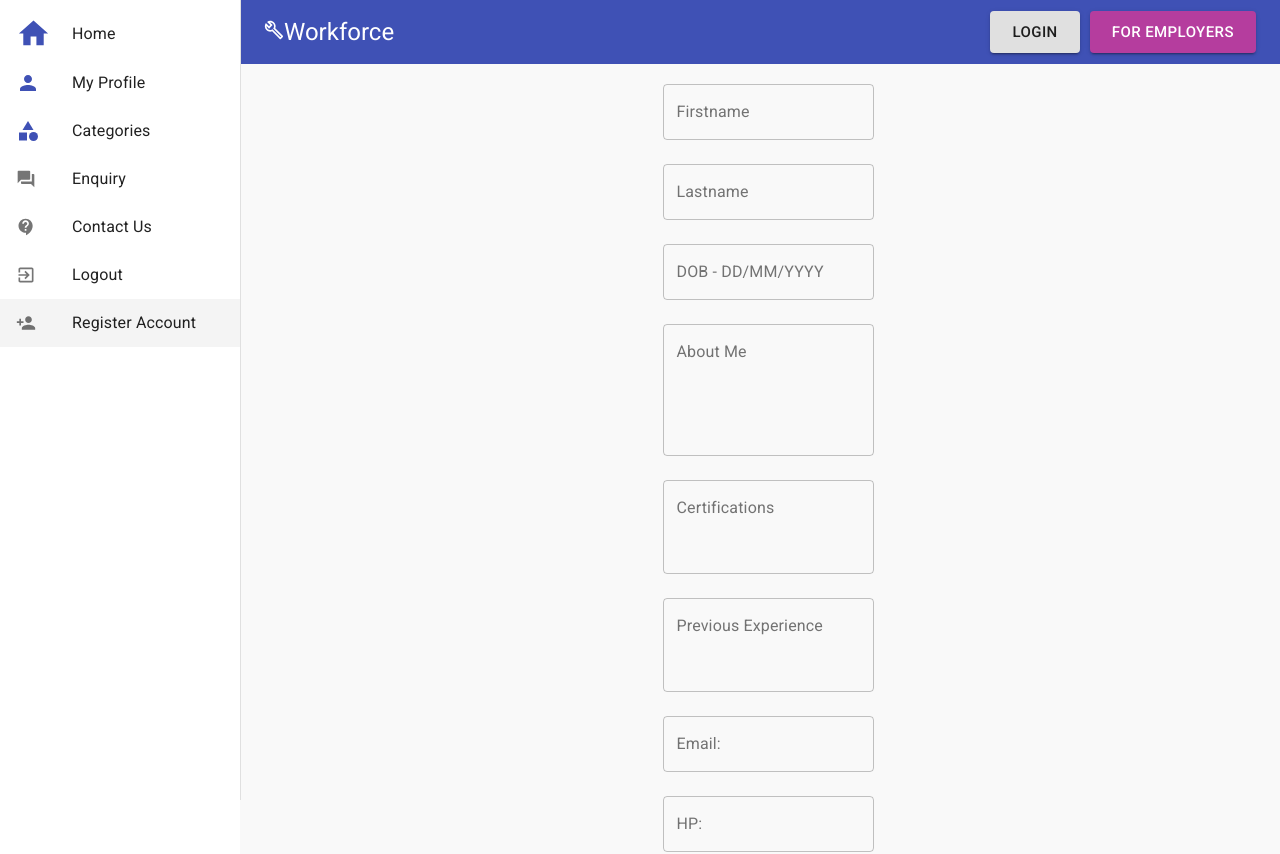
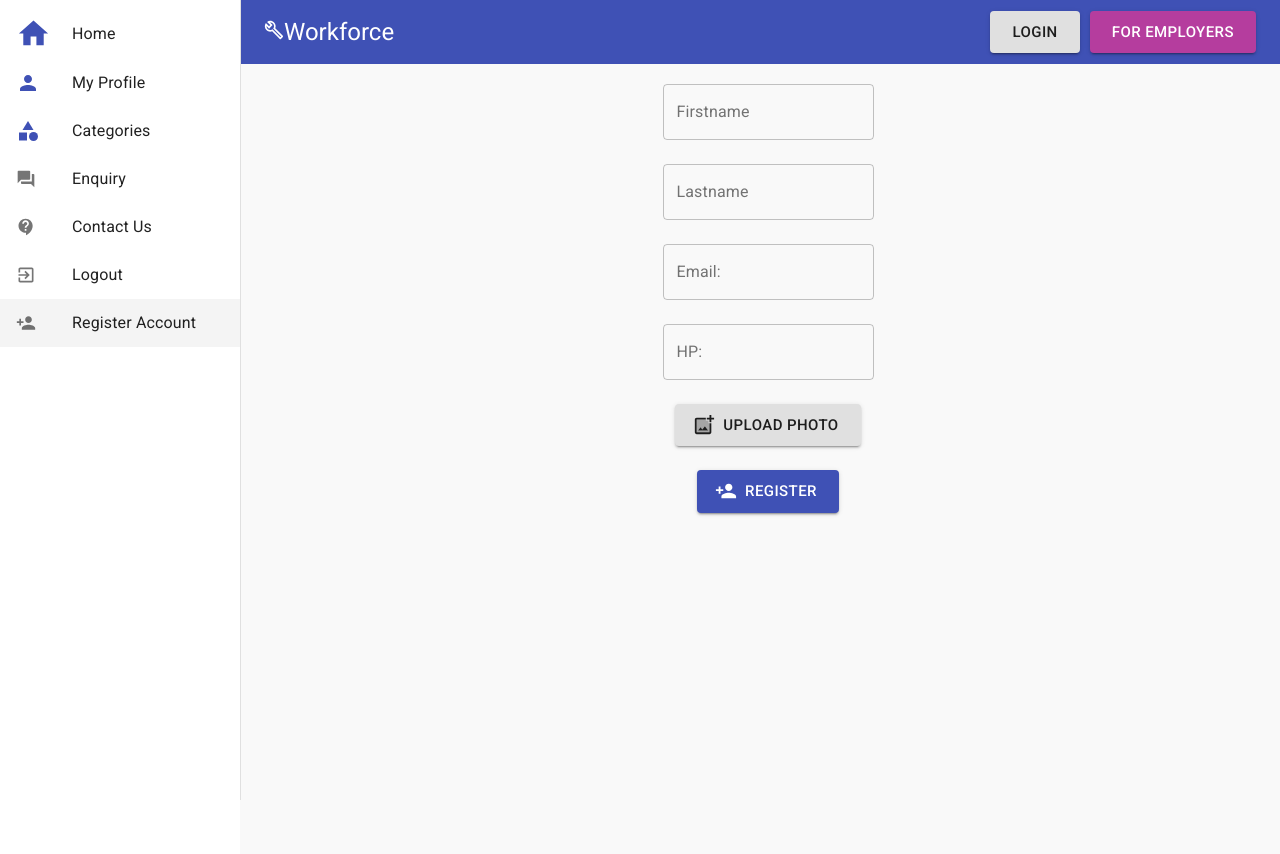
Before and after one commit to joshgagnuss/dfu-group-assignment, a React (Create React App) app: page /AddProfile in a window 1280 px wide. Shown: the top 854 px of the page. Built offline with nearby package versions, Linux system fonts and the light colour scheme.

Commit message:
update profile page
removed unnecessary items from register page

```diff
--- a/src/Pages/AddProfile.js
+++ b/src/Pages/AddProfile.js
@@ -31,18 +31,6 @@ function AddProfile() {
            <TextField label="Lastname" variant="outlined" />
           </Grid>
           <Grid item xs={12} md={6} lg={6}>
-           <TextField label="DOB - DD/MM/YYYY" variant="outlined" />
-          </Grid>
-          <Grid item xs={12} md={6} lg={6}>
-           <TextField label="About Me" variant="outlined" multiline rows="5" />
-          </Grid>
-          <Grid item xs={12} md={6} lg={6}>
-           <TextField label="Certifications" variant="outlined" multiline rows="3" />
-          </Grid>
-          <Grid item xs={12} md={6} lg={6}>
-           <TextField label="Previous Experience" variant="outlined" multiline rows="3" />
-          </Grid>
-          <Grid item xs={12} md={6} lg={6}>
            <TextField label="Email:" variant="outlined" />
           </Grid>
           <Grid item xs={12} md={6} lg={6}>
--- a/src/Pages/Main.js
+++ b/src/Pages/Main.js
@@ -23,7 +23,7 @@ const useStyles = makeStyles((theme) => ({
     '& > *': {
      margin: theme.spacing(5),
     },
-    marginLeft: 100
+    marginLeft: 100,
   },
     bottom: {
       marginTop: 400,
```
